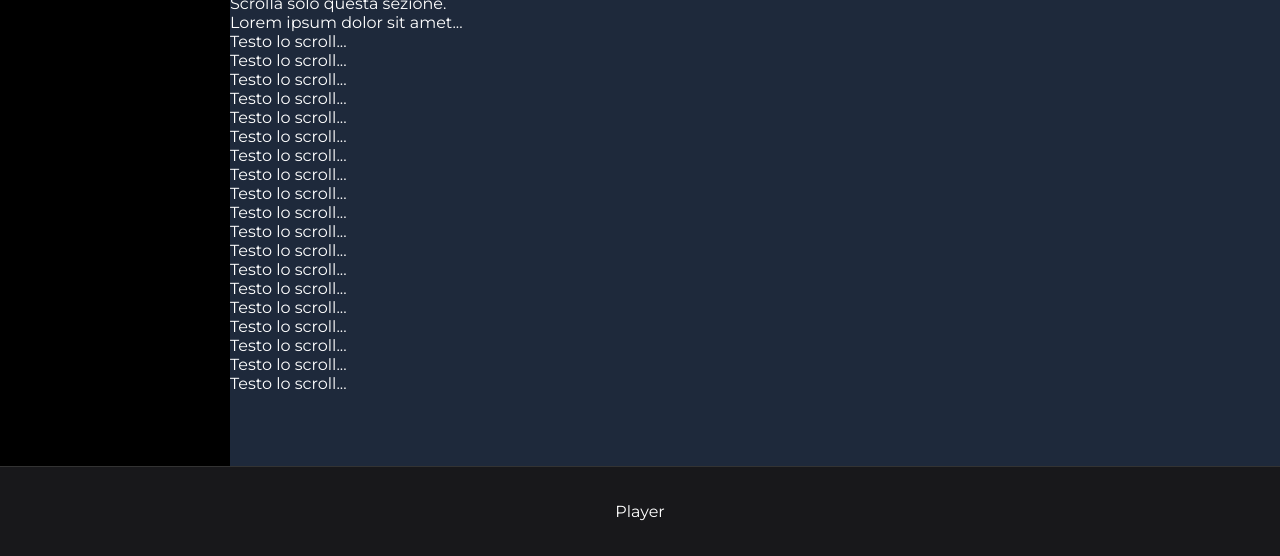
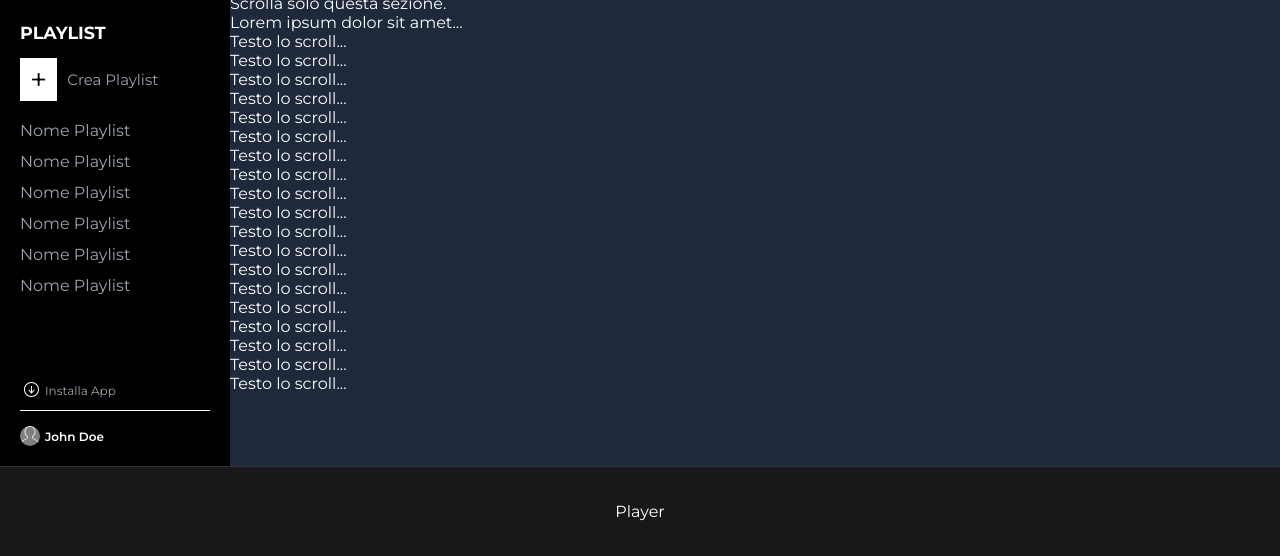
Before and after one commit to giuseppemele94/html-css-spotifyweb, a plain HTML site: page index.html in a window 1280 px wide. Shown: the part 244-800 px from the top of the page. Drawn offline with Linux system fonts and the light colour scheme.

Commit message:
feat : parte inferiore sidebar

```diff
--- a/css/style.css
+++ b/css/style.css
@@ -72,7 +72,7 @@ body {
 	position: sticky;
 	top: 0;
 	z-index: 10;
-	background-color: #111827;
+	background-color: #19191a;
 	display: flex;
 	align-items: center;
 	justify-content: flex-end;
@@ -162,10 +162,107 @@ body {
 	display: flex;
 	align-items: center;
 	text-decoration: none;
+	color: #9ca3af;;
+	font-size: 15px;
+}
+
+.sidebar-link:hover {
 	color: white;
-	font-size: 15px;
 }
 
 .sidebar-menu li {
 	padding-bottom: 5px;
 }
+
+
+/* SIDEBAR  BLOCCO PLAYLSIT */
+
+.sidebar-playlist {
+	margin-top : 25px;
+}
+
+.sidebar-title {
+	margin-bottom: 15px;
+	color: white;
+}
+
+.playlist-plus {
+	font-size: 30px;
+	margin-right: 10px;
+	background-color: white;
+	color: black;
+	padding: 3px 10px;
+}
+
+.playlist-list {
+	list-style: none;
+	padding-top: 20px;
+	display: flex;
+    flex-direction: column;
+    gap: 12px;
+}
+
+.playlist-link {
+	text-decoration: none;
+	color: #9ca3af;
+    padding : 6px 0;
+}
+
+.playlist-link:hover {
+	color: white ;
+}
+
+/* SIDE BAR BOTTOM */
+
+.install-app {
+	display: flex;
+	color: #9ca3af;
+	text-decoration: none;
+	align-items: center;
+	justify-content: flex-start;
+}
+
+.install-icon {
+	width : 20px ;
+	height: 20px;
+	margin-right: 5px;
+}
+
+.install-app span {
+	font-size: 12px;
+}
+.install-app:hover {
+	color: white;
+}
+
+
+/* SIDEBAR USER */
+.user-icon {
+	display: flex;
+	align-items: center;
+	text-decoration: none;
+	color: #9ca3af;
+
+}
+
+.profile-icon {
+	width : 20px ;
+	height: 20px;
+	margin-right: 5px;
+	background-color: grey;
+	border-radius: 20px;
+
+}
+
+.user-icon span {
+	font-size : 12px;
+	font-weight: 600;
+	color: white ;
+}
+
+.sidebar-divider {
+	width: 100%;
+    height: 1px;
+    background-color: white;
+    margin: 10px 0 15px 0;
+}
--- a/index.html
+++ b/index.html
@@ -54,10 +54,43 @@
                         </ul>
                     </div>
 
+                    <!-- PLAYLIST -->
+                    <div class="sidebar-playlist">
+                        <h3 class="sidebar-title">PLAYLIST</h3>
+                        <a href="" class="sidebar-link">
+                            <div class="playlist-plus">+</div>
+                            <span>Crea Playlist</span>
+                        </a>
+
+                        <ul class="playlist-list">
+                            <li><a href="" class="playlist-link">Nome Playlist</a></li>
+                            <li><a href="" class="playlist-link">Nome Playlist</a></li>
+                            <li><a href="" class="playlist-link">Nome Playlist</a></li>
+                            <li><a href="" class="playlist-link">Nome Playlist</a></li>
+                            <li><a href="" class="playlist-link">Nome Playlist</a></li>
+                            <li><a href="" class="playlist-link">Nome Playlist</a></li>
+
+                        </ul>
+                    </div>
                 </div>
 
-                <!---->
+                <!--SIDE BAR BOTTOM -->
+                <div class="sidebar-bottom">
+                    <a href="" class="install-app">
+                        <img src="./img/download.svg" alt="" class="install-icon">
+                        <span>Installa App</span>
+                    </a>
 
+                    <!-- DIVISORE -->
+                    <div class="sidebar-divider"></div>
+
+                    <div class=sidebar-user>
+                        <a href="" class="user-icon">
+                            <img src="./img/profile.svg" alt="" class="profile-icon">
+                            <span class="user-name">John Doe</span>
+                        </a>
+                    </div>
+                </div>
             </aside>
 
             <main class="main-content">
```
Lines whose indentation alone changed are shown as unchanged.
